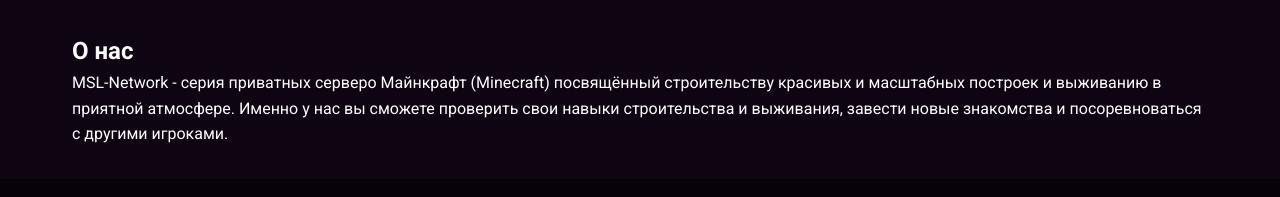
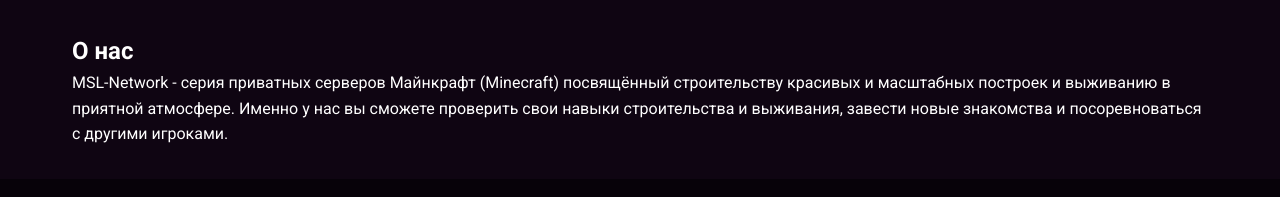
Before and after one commit to DomDotDot/MSL-Network, a plain HTML site: page index.html in a window 1280 px wide. Shown: the part 1249-1446 px from the top of the page. Drawn offline with Linux system fonts and the light colour scheme; a script that the page names is missing.

Commit message:
typo edit

```diff
--- a/index.html
+++ b/index.html
@@ -58,7 +58,7 @@
 
         <section id="about">
             <h2>О нас</h2>
-            <p>MSL-Network - серия приватных серверо Майнкрафт (Minecraft) посвящённый строительству красивых и масштабных построек и выживанию в приятной атмосфере.
+            <p>MSL-Network - серия приватных серверов Майнкрафт (Minecraft) посвящённый строительству красивых и масштабных построек и выживанию в приятной атмосфере.
                 Именно у нас вы сможете проверить свои навыки строительства и выживания, завести новые знакомства и посоревноваться с другими игроками.</p>
         </section>
 
```
Also changed, not shown: style/styles.css (line endings or trailing spaces).
